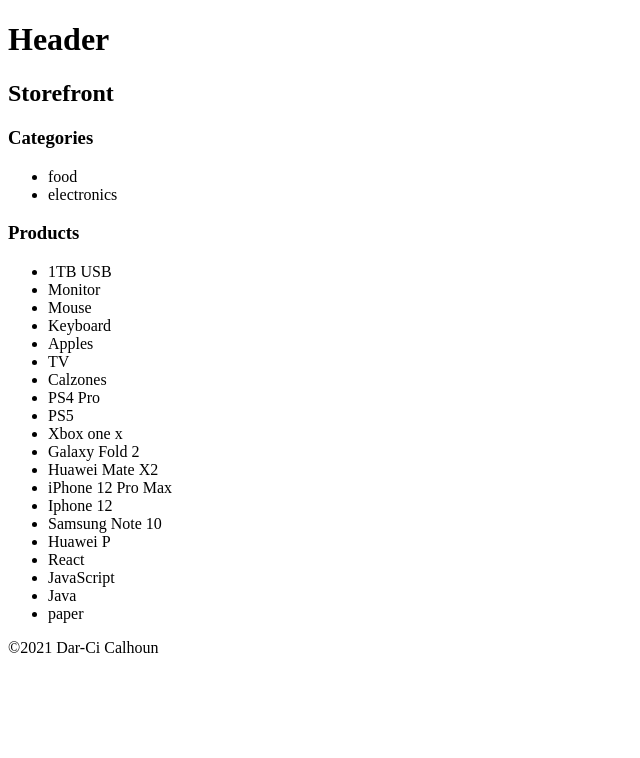
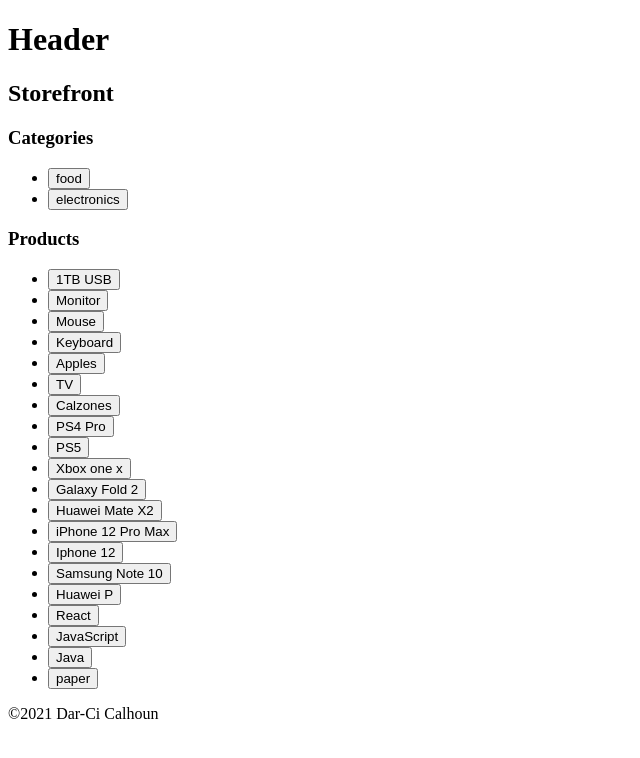
Before and after one commit to dcalhoun286/storefront, a React (Create React App) app: page / in a window 1280 px wide. Shown: the top 758 px of the page, without its empty margins (0-640 px from the left). Built offline with nearby package versions, Linux system fonts and the light colour scheme.

Commit message:
can successfully change state when clicking on a category

```diff
--- a/src/components/storefront/categories.js
+++ b/src/components/storefront/categories.js
@@ -12,12 +12,19 @@
   const categories = useSelector((state) => state.categories.categories);
   console.log('categories', categories);
 
+  function showCategory(e) {
+    e.preventDefault();
+    console.log(e.target.value);
+    let category = e.target.value;
+    dispatch(changeCategories(category));
+  }
+
   return (
     <>
       <h3>Categories</h3>
       <ul>
 
-        {categories.map((item, idx) => <li key={idx}>{item.name}</li>)}
+        {categories.map((item, idx) => <li key={idx}><button onClick={showCategory} value={item.name}>{item.name}</button></li>)}
 
       </ul>
     </>
--- a/src/components/storefront/products.js
+++ b/src/components/storefront/products.js
@@ -15,7 +15,7 @@
       <h3>Products</h3>
       <ul>
 
-        {products.map((item, idx) => <li key={idx}>{item.name}</li>)}
+        {products.map((item, idx) => <li key={idx}><button>{item.name}</button></li>)}
 
       </ul>
     </>
--- a/src/store/categories.js
+++ b/src/store/categories.js
@@ -28,6 +28,7 @@
       return {...state, categories: payload, activeCategory: payload[0]};
     case 'CHANGECATEGORIES':
       let newState = {...state, activeCategory: payload};
+      console.log('new state', newState);
       return newState;
     default:
       return state;
```
